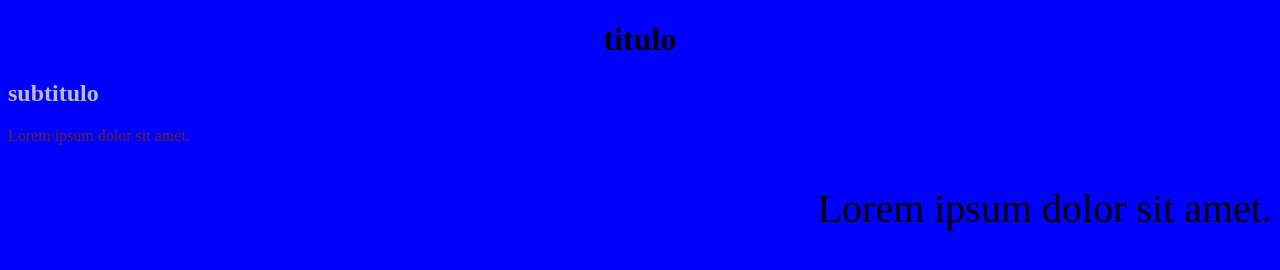
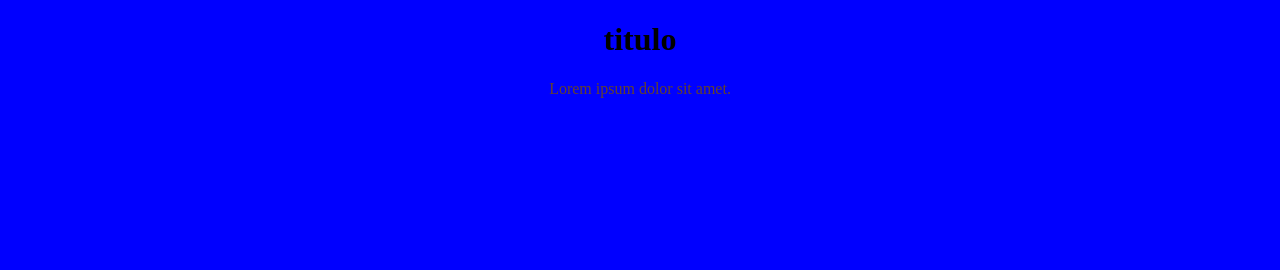
Before and after one commit to guiisantos02/Html-Css, a plain HTML site: page aula 4/teste-externo.html in a window 1280 px wide. Drawn offline with Linux system fonts and the light colour scheme.

Commit message:
Html-Css

```diff
--- a/aula 4/style.css
+++ b/aula 4/style.css
@@ -7,18 +7,7 @@ h1 {
     color: black;
 }
 
-h2 {
-    text-align: left;
-    color: #bbb;
+p {
+    color: rgb(100, 66, 45);
+    text-align: center;
 }
-
-.paragrafo-1 {
-    justify-content: center;
-    color: rgb(101, 37, 40);
-
-}
-
-.paragrafo-2 {
-    text-align: right;
-    font-size: 40px;
-}
--- a/aula 4/teste-externo.html
+++ b/aula 4/teste-externo.html
@@ -8,8 +8,6 @@
 </head>
 <body>
     <h1>titulo</h1>
-    <h2>subtitulo</h2>
-    <p class="paragrafo-1">Lorem ipsum dolor sit amet.</p>
-    <p class="paragrafo-2">Lorem ipsum dolor sit amet.</p>
+    <p>Lorem ipsum dolor sit amet.</p>
 </body>
 </html>
```
